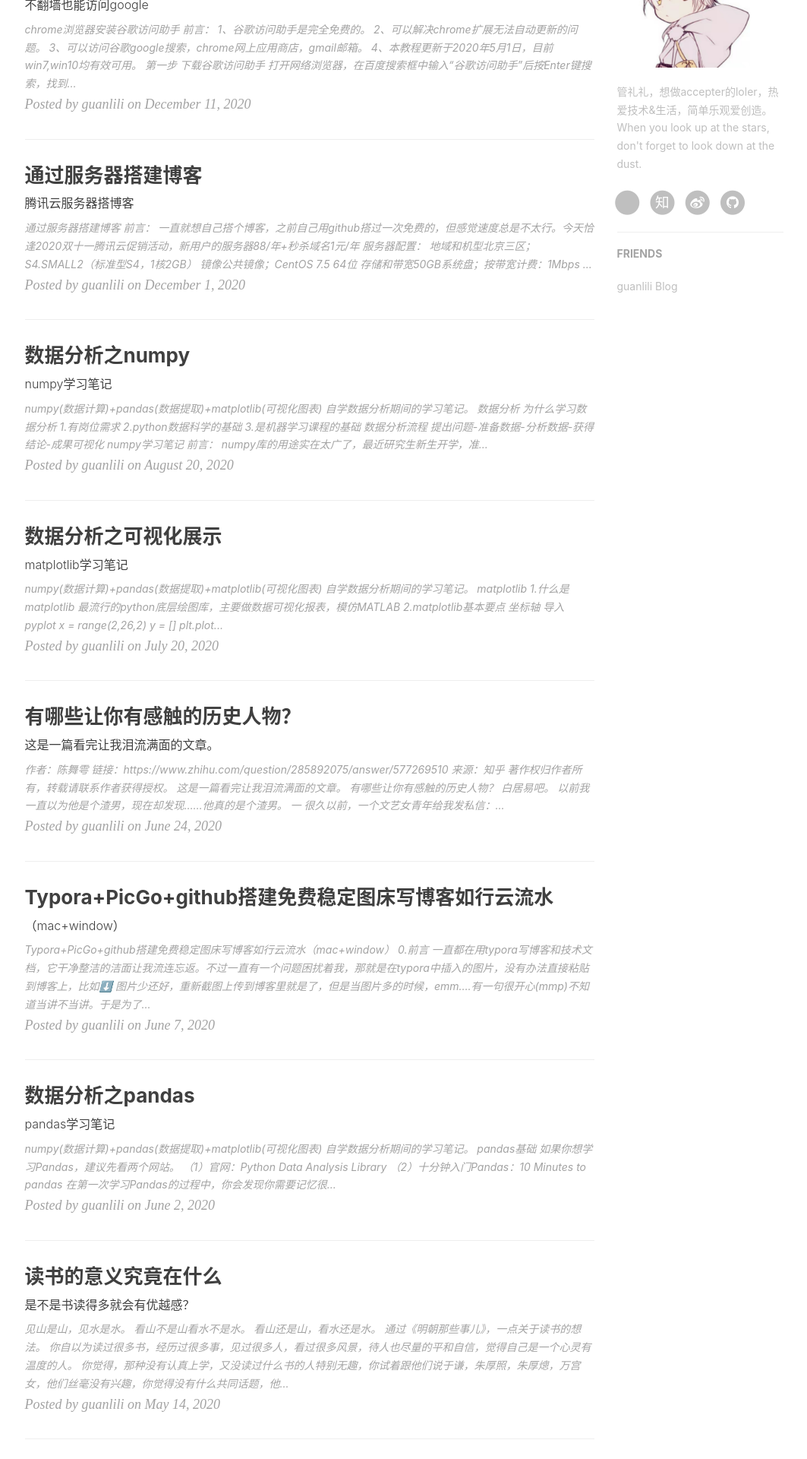
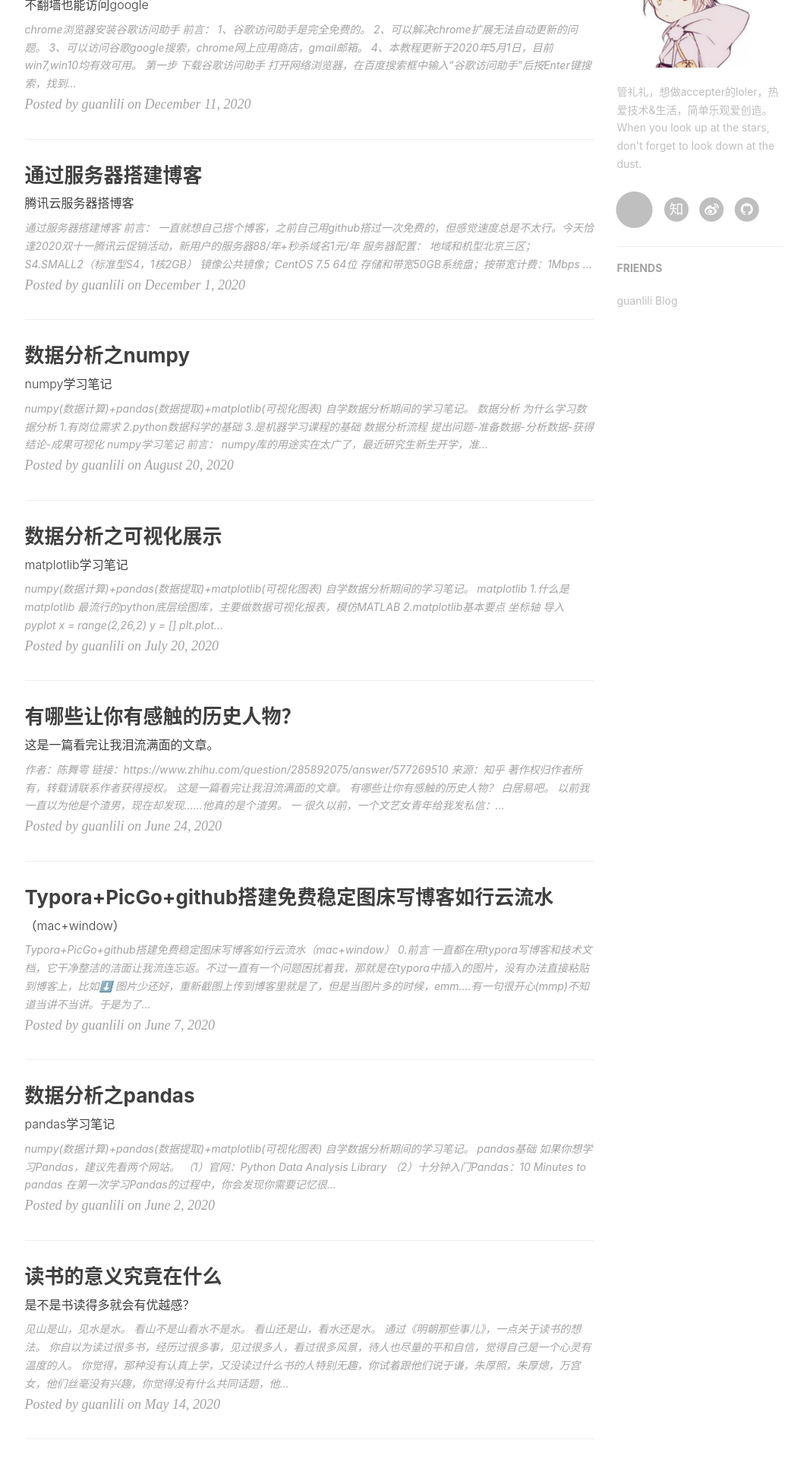
Before and after one commit to guanlili/guanlili.github.io, a Jekyll site: the page built from index.html, in a window 1280 px wide. Shown: the part 777-2697 px from the top of the page at 76% size, without its empty margins (135-1198 px from the left). Built offline with Jekyll 4.4.1, drawn with Linux system fonts in a browser that asks for light colours; nearby versions of some CDN libraries; the list of posts is cut into pages by our own code; comment, search, counter and statistics services are not loaded; a style sheet for code colours, icons or effects is not loaded.

Commit message:
Update sns-links.html

```diff
--- a/_includes/sns-links.html
+++ b/_includes/sns-links.html
@@ -24,9 +24,9 @@
   {% if site.twitter_username %}
   <li>
     <a href="https://twitter.com/{{ site.twitter_username }}">
-      <span class="fa-stack fa-lg">
+      <span class="fa-stack fa-2x">
         <i class="fa fa-circle fa-stack-2x"></i>
-        <i class="iconfont icon-bilibili-fill fa-2x fa-stack-1x fa-inverse "></i>
+        <i class="iconfont icon-bilibili-fill fa-stack-1x fa-inverse "></i>
       </span>
     </a>
   </li>
```
